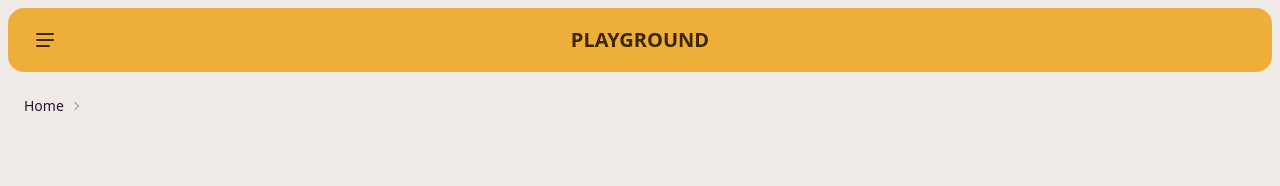
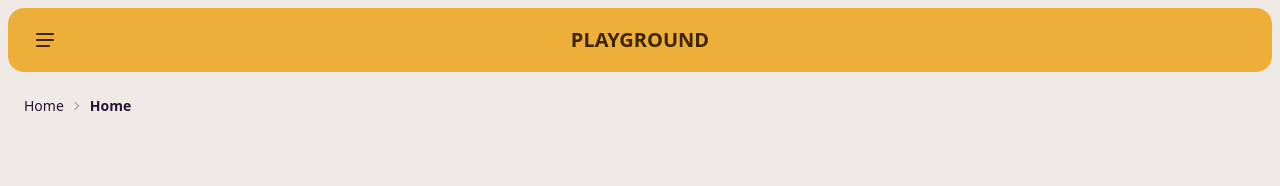
Before and after one commit to cakegod/svelte-kit-playground, a SvelteKit app: page / in a window 1280 px wide. Shown: the top 186 px of the page. Built offline with nearby package versions, Linux system fonts and the light colour scheme.

Commit message:
refactor: improve breadcrumb readability

```diff
--- a/src/routes/Breadcrumb.svelte
+++ b/src/routes/Breadcrumb.svelte
@@ -11,23 +11,21 @@
 				.split('-')
 				.map((part) => part.charAt(0).toUpperCase() + part.slice(1))
 				.join(' ');
-			return [...acc, [path, name]];
+			return [...acc, path && name ? [path, name] : ['/', 'Home']];
 		}, [] as string[][]);
 	}
 
 	$: breadcrumbs = toBreadcrumb($page.url.pathname);
+	$: isLastItem = (index: number) => index === breadcrumbs.length - 1;
 </script>
 
 <div class="breadcrumbs self-start pb-4 text-sm">
 	<ul>
-		{#each breadcrumbs as breadcrumb, i}
+		{#each breadcrumbs as [path, name], index}
 			<li>
-				<a
-					class={`${
-						i === breadcrumbs.length - 1 ? 'font-bold text-base-content' : 'text-base-content'
-					}`}
-					href={`${breadcrumb[0] ? breadcrumb[0] : '/'}`}>{i === 0 ? 'Home' : breadcrumb[1]}</a
-				>
+				<a class:font-bold={isLastItem(index)} href={path}>
+					{name}
+				</a>
 			</li>
 		{/each}
 	</ul>
```
